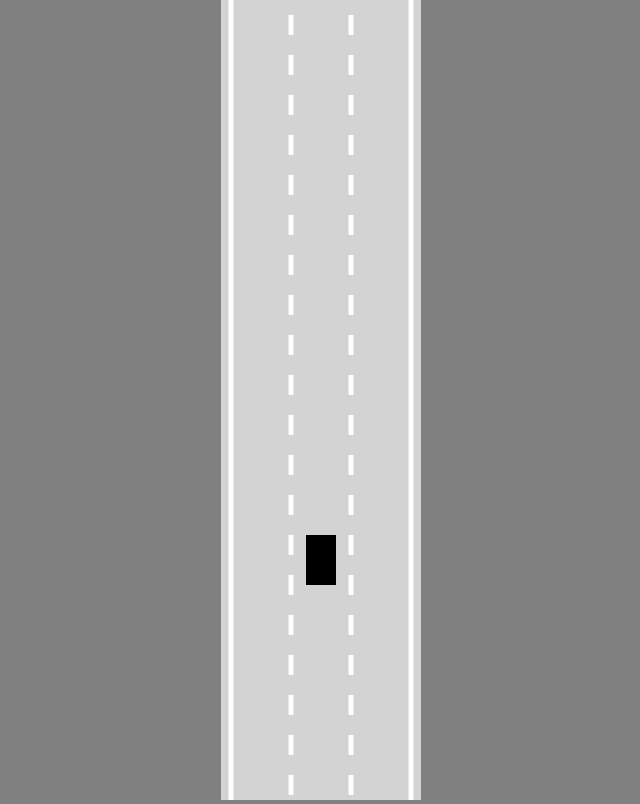
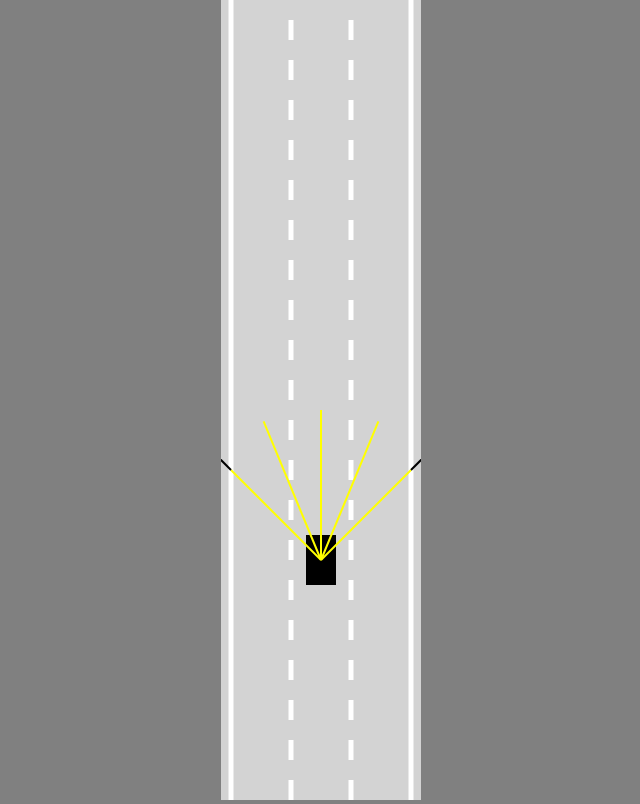
Before and after one commit to Taikhum/self-driving-genetic-algo, a plain HTML site: page index.html in a window 1280 px wide. Shown: the whole page, without its empty margins (319-959 px from the left). Drawn offline with Linux system fonts and the light colour scheme.

Commit message:
added dummy perception

```diff
--- a/carModel.js
+++ b/carModel.js
@@ -5,18 +5,21 @@
         this.width = width;
         this.height = height;
 
-        this.speed=10;
+        this.speed=0;
         this.acceleration=0.2;
         this.topSpeed=10;
         this.friction=0.05;
         this.angle=0;
 
 
+        this.sensor = new Sensor(this);
         this.controls = new ControlStates();
     }
 
-    updateCarState() {
+    updateCarState(roadBorders) {
         this.#move();
+        this.sensor.update(roadBorders);
+
     }
 
     #move(){
@@ -65,11 +68,15 @@
 
         ctx.beginPath();
         ctx.rect(
-            - this.width/2,
-            - this.height/2,
+            -this.width/2,
+            -this.height/2,
             this.width,
             this.height
         );
         ctx.fill();
+
+        ctx.restore();
+
+        this.sensor.draw(ctx);
     }
 }
--- a/index.html
+++ b/index.html
@@ -9,6 +9,7 @@
     <script src="utils.js"></script>
 
     <script src="road.js"></script>
+    <script src="sensor.js"></script>
     <script src="carModel.js"></script>
     <script src="main.js"></script>
 </body>
--- a/main.js
+++ b/main.js
@@ -5,13 +5,13 @@
 const road = new Road(canvas.width/2,canvas.width*.9);
 const car =new CarModel(road.getLaneCenter(1),100,30,50);
 
-car.drawCar(ctx);
+// car.drawCar(ctx);
 
 simulatorLoop();
 
 
 function simulatorLoop(){
-    car.updateCarState();
+    car.updateCarState(road.borders);
     canvas.height = window.innerHeight;
 
     ctx.save();
@@ -19,6 +19,8 @@
 
     road.draw(ctx);
     car.drawCar(ctx);
+
+    ctx.restore();
     requestAnimationFrame(simulatorLoop);
 
  }
--- /dev/null
+++ b/sensor.js
@@ -0,0 +1,101 @@
+class Sensor{
+    constructor(car){
+        this.car=car;
+        this.rayCount=5;
+        this.rayLength=150;
+        this.raySpread=Math.PI/2;
+
+        this.rays=[];
+        this.readings=[];
+    }
+
+    update(roadBorders){
+
+        this.#castRays();
+        this.readings=[];
+        for(let i=0;i<this.rays.length;i++){
+            this.readings.push(
+                this.#getReading(this.rays[i],roadBorders)
+            );
+        }
+    }
+
+    #getReading(ray,roadBorders){
+        let touches=[];
+
+        for(let i=0;i<roadBorders.length;i++){
+            const touch=getIntersection(
+                ray[0],
+                ray[1],
+                roadBorders[i][0],
+                roadBorders[i][1]
+            );
+            if(touch){
+                touches.push(touch);
+            }
+        }
+
+        if(touches.length==0){
+            return null;
+        }else{
+            const offsets=touches.map(e=>e.offset);
+            const minOffset=Math.min(...offsets);
+            return touches.find(e=>e.offset==minOffset);
+        }
+    }
+
+    #castRays(){
+        this.rays=[];
+        for(let i=0;i<this.rayCount;i++){
+            const rayAngle=lerp(
+                this.raySpread/2,
+                -this.raySpread/2,
+                this.rayCount==1?0.5:i/(this.rayCount-1)
+            )+this.car.angle;
+
+            const start={x:this.car.x, y:this.car.y};
+            const end={
+                x:this.car.x-
+                    Math.sin(rayAngle)*this.rayLength,
+                y:this.car.y-
+                    Math.cos(rayAngle)*this.rayLength
+            };
+            this.rays.push([start,end]);
+        }
+    }
+
+    draw(ctx){
+        for(let i=0;i<this.rayCount;i++){
+            let end=this.rays[i][1];
+            if(this.readings[i]){
+                end=this.readings[i];
+            }
+
+            ctx.beginPath();
+            ctx.lineWidth=2;
+            ctx.strokeStyle="yellow";
+            ctx.moveTo(
+                this.rays[i][0].x,
+                this.rays[i][0].y
+            );
+            ctx.lineTo(
+                end.x,
+                end.y
+            );
+            ctx.stroke();
+
+            ctx.beginPath();
+            ctx.lineWidth=2;
+            ctx.strokeStyle="black";
+            ctx.moveTo(
+                this.rays[i][1].x,
+                this.rays[i][1].y
+            );
+            ctx.lineTo(
+                end.x,
+                end.y
+            );
+            ctx.stroke();
+        }
+    }
+}
--- a/utils.js
+++ b/utils.js
@@ -1,3 +1,23 @@
 function lerp(A,B,t){
     return A+(B-A)*t;
 }
+
+function getIntersection(A,B,C,D){
+    const tTop=(D.x-C.x)*(A.y-C.y)-(D.y-C.y)*(A.x-C.x);
+    const uTop=(C.y-A.y)*(A.x-B.x)-(C.x-A.x)*(A.y-B.y);
+    const bottom=(D.y-C.y)*(B.x-A.x)-(D.x-C.x)*(B.y-A.y);
+
+    if(bottom!=0){
+        const t=tTop/bottom;
+        const u=uTop/bottom;
+        if(t>=0 && t<=1 && u>=0 && u<=1){
+            return {
+                x:lerp(A.x,B.x,t),
+                y:lerp(A.y,B.y,t),
+                offset:t
+            }
+        }
+    }
+
+    return null;
+}
```
